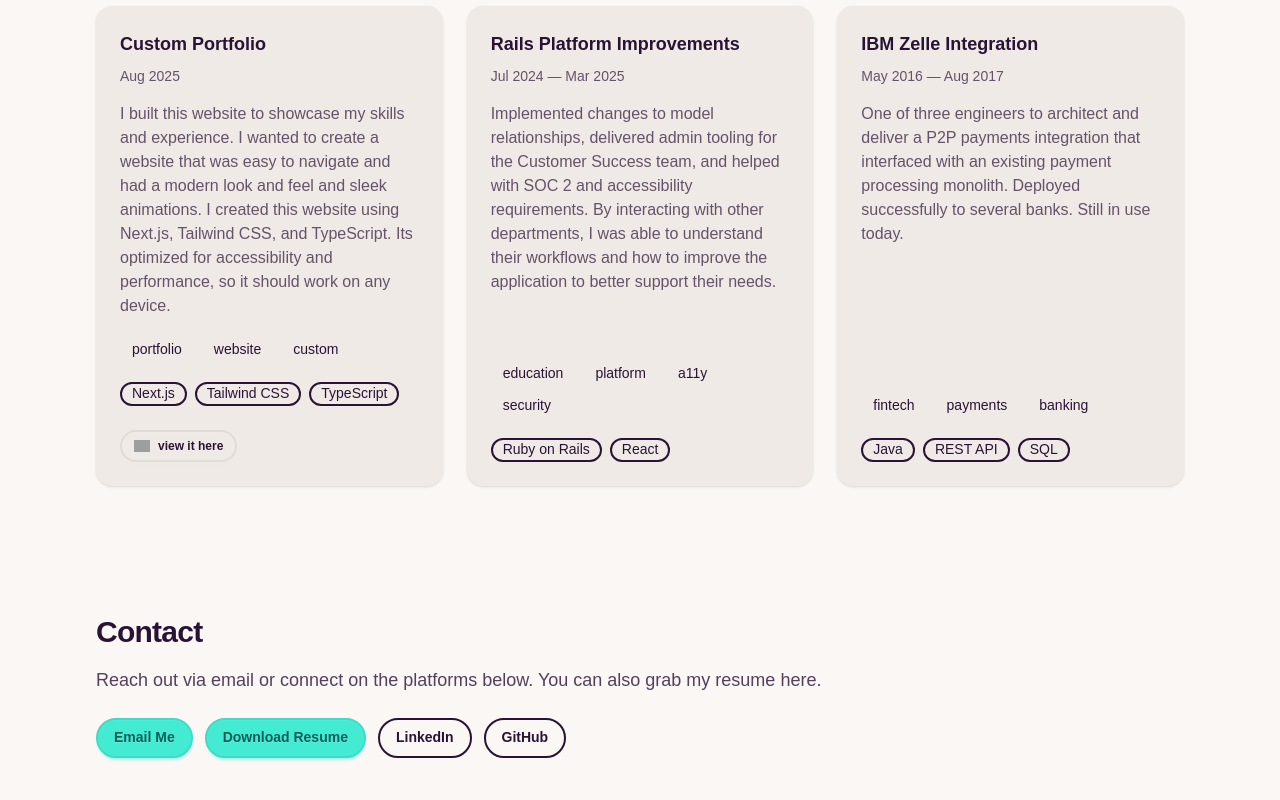
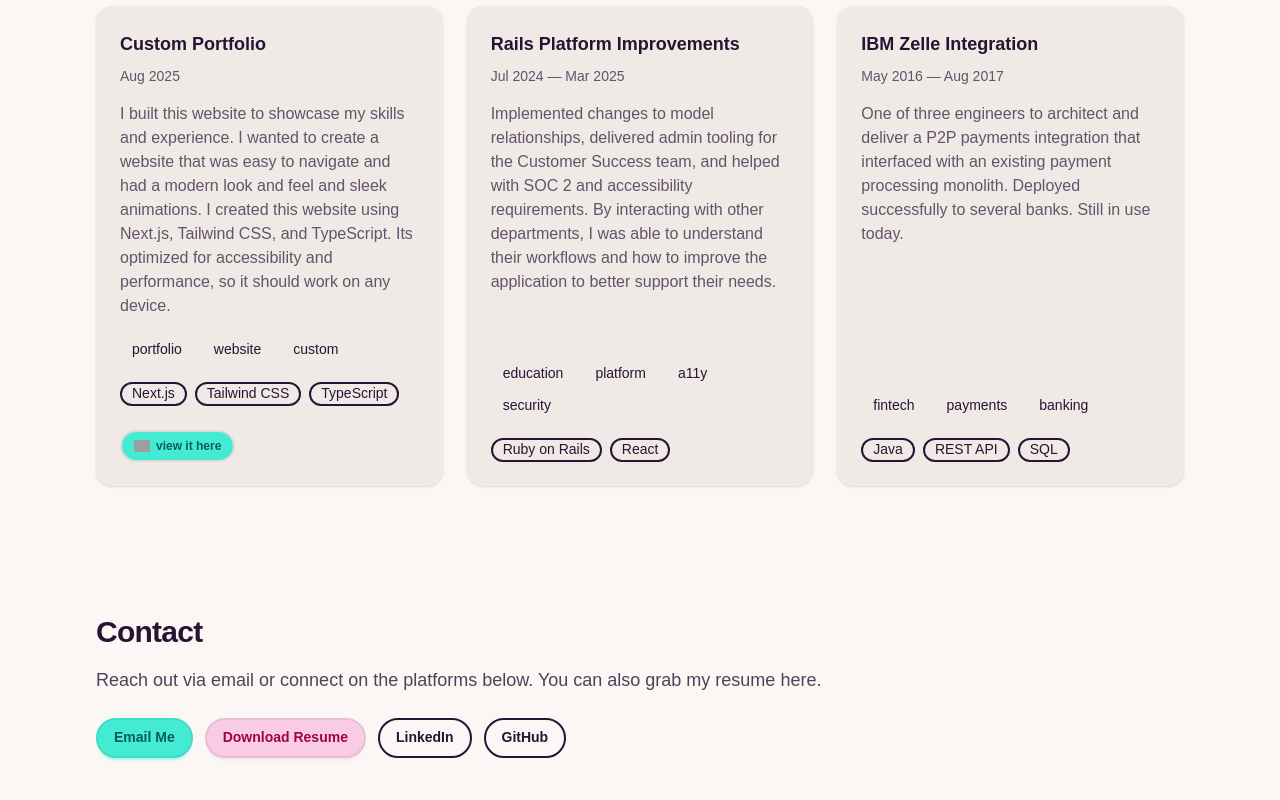
Before and after one commit to cpero/portfolio, a Next.js app: page / in a window 1280 px wide. Shown: the part 3023-3823 px from the top of the page. Built offline with nearby package versions, Linux system fonts and the light colour scheme; grey boxes are pictures that could not be loaded.

Commit message:
Fix intersectionObserver

```diff
--- a/components/ScrollReveal.tsx
+++ b/components/ScrollReveal.tsx
@@ -7,7 +7,7 @@ type ScrollRevealProps = PropsWithChildren<{
   className?: string;
   offset?: number;
   delay?: number;
-  amount?: number;
+  amount?: number | "some" | "all";
 }>;
 
 export default function ScrollReveal({
@@ -15,7 +15,7 @@ export default function ScrollReveal({
   className,
   offset = 150,
   delay = 0.5,
-  amount = 0.2,
+  amount = "some",
 }: ScrollRevealProps) {
   const shouldReduceMotion = useReducedMotion();
   const controls = useAnimation();
--- a/components/contact/ContactSection.tsx
+++ b/components/contact/ContactSection.tsx
@@ -4,7 +4,7 @@ import ResumeDownload from "@/components/contact/ResumeDownload";
 
 export default function ContactSection() {
   return (
-    <section id="contact" className="w-full scroll-mt-24 lg:scroll-mt-28">
+    <section id="contact" className="mb-12 w-full scroll-mt-24 lg:scroll-mt-28">
       <div className="mx-auto max-w-6xl p-8">
         <h2 className="text-2xl font-bold tracking-tight sm:text-3xl">Contact</h2>
         <p className="text-base-content/80 mt-4 text-lg">
--- a/components/contact/ResumeDownload.tsx
+++ b/components/contact/ResumeDownload.tsx
@@ -5,17 +5,14 @@ import Link from "next/link";
 
 type Props = {
   source?: ResumeEventSource;
-  variant?: "primary" | "outline";
   children?: React.ReactNode;
 };
 
-export default function ResumeDownload({ source = "other", variant = "primary", children }: Props) {
-  const className = variant === "primary" ? "btn btn-primary" : "btn btn-outline";
-
+export default function ResumeDownload({ source = "other", children }: Props) {
   return (
     <Link
       href="/resume/cody_pero_resume.pdf"
-      className={className}
+      className="btn btn-secondary text-secondary-content"
       download
       onClick={() => trackResumeDownload(source)}
     >
--- a/components/projects/ProjectCard.tsx
+++ b/components/projects/ProjectCard.tsx
@@ -94,10 +94,10 @@ export default function ProjectCard({ project, className }: Props) {
               href={project.link.url}
               target={/^https?:\/[\/]/.test(project.link.url) ? "_blank" : undefined}
               rel={/^https?:\/[\/]/.test(project.link.url) ? "noopener noreferrer" : undefined}
-              className="btn btn-sm gap-2"
+              className="btn btn-sm bg-primary gap-sec"
             >
               <Image src="/logos/github_logo.png" alt="Github Logo" width={16} height={16} />
-              <span>view it here</span>
+              <span className="text-primary-content">view it here</span>
             </Link>
           </div>
         )}
```
